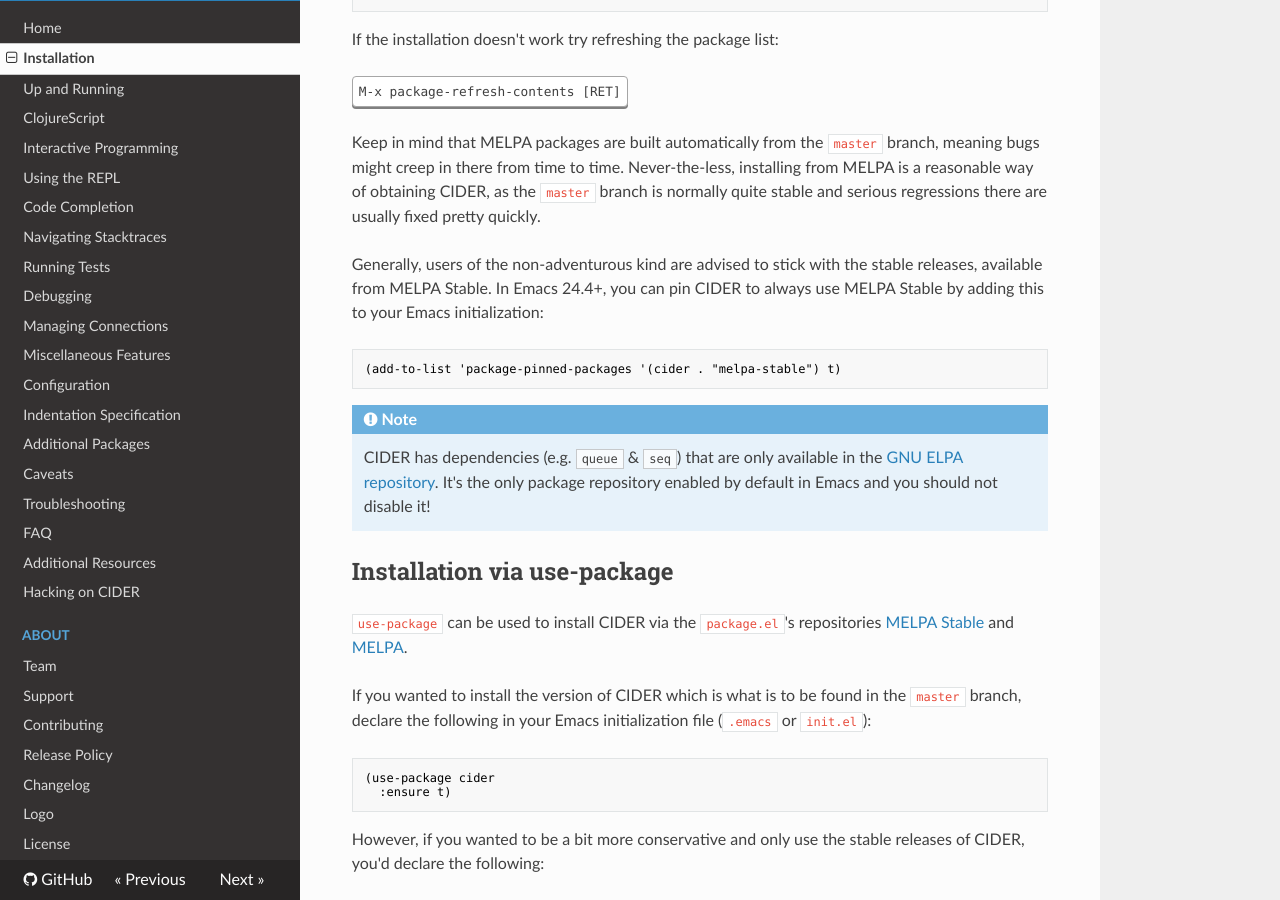
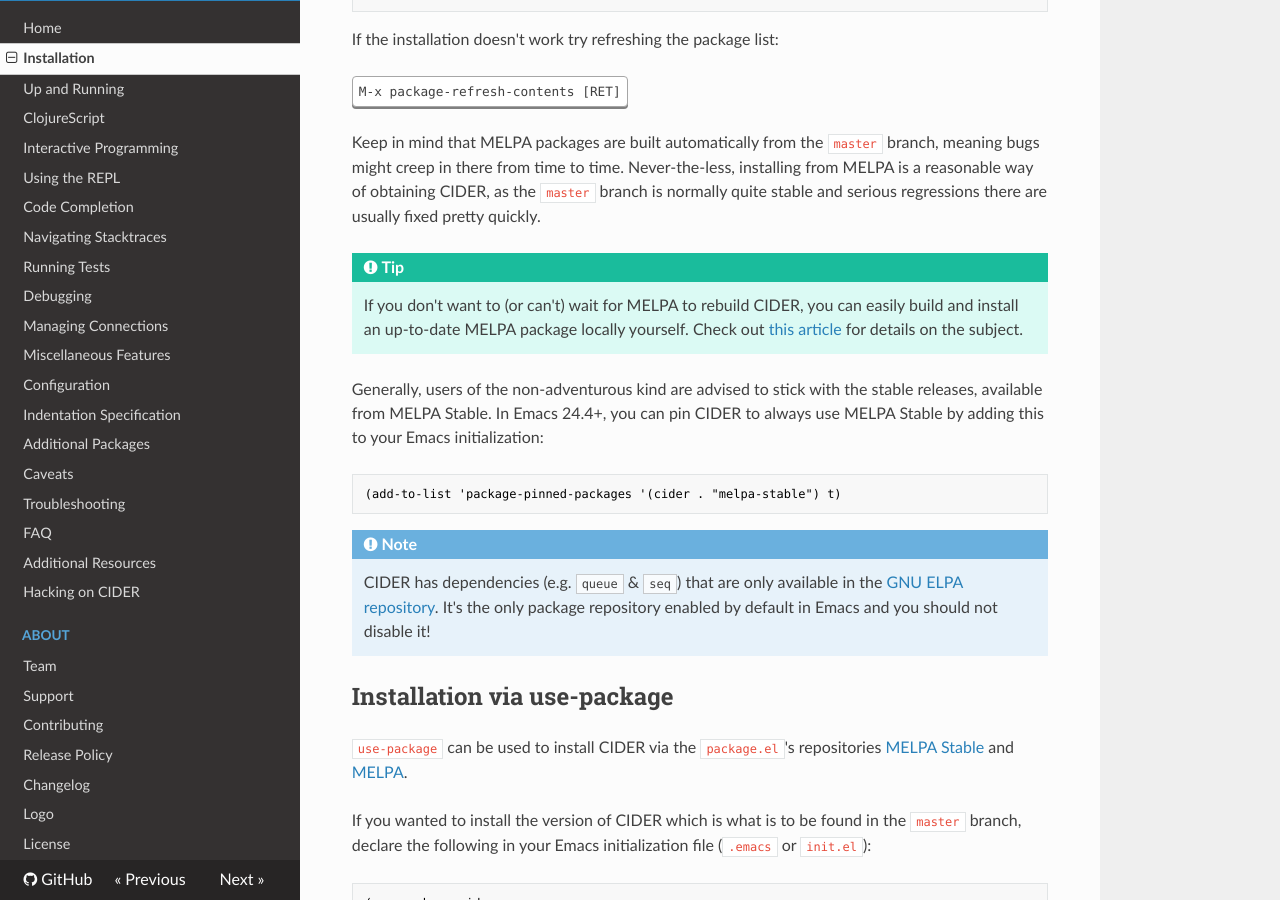
Before and after one commit to clojure-emacs/cider, an MkDocs documentation site: the page built from doc/installation.md, in a window 1280 px wide and 900 px high, scrolled down 900 px. Built offline with MkDocs 1.6.1, drawn with Linux system fonts in a browser that asks for light colours; nearby versions of some CDN libraries; old or Windows-style settings are respelled for this version of MkDocs.

Commit message:
Add a tip on building locally the MELPA package

```diff
--- a/doc/installation.md
+++ b/doc/installation.md
@@ -49,6 +49,13 @@
 time. Never-the-less, installing from MELPA is a reasonable way of
 obtaining CIDER, as the `master` branch is normally quite stable
 and serious regressions there are usually fixed pretty quickly.
+
+!!! Tip
+
+    If you don't want to (or can't) wait for MELPA to rebuild CIDER,
+    you can easily build and install an up-to-date MELPA package locally yourself. Check out
+    [this article](http://emacsredux.com/blog/2015/05/10/building-melpa-packages-locally/)
+    for details on the subject.
 
 Generally, users of the non-adventurous kind are advised to stick
 with the stable releases, available from MELPA Stable.
```
